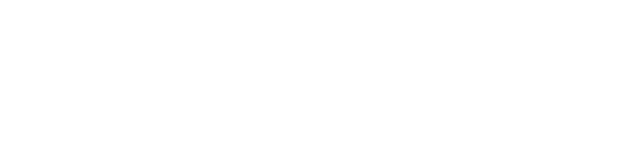
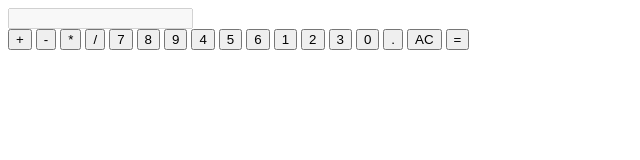
Before and after one commit to lakergarcia/calculator-js, a plain HTML site: page index.html in a window 1280 px wide. Shown: the whole page, without its empty margins (0-640 px from the left). Drawn offline with Linux system fonts and the light colour scheme.

Commit message:
feat: index elements

```diff
--- a/index.html
+++ b/index.html
@@ -8,7 +8,29 @@
 </head>
 <body>
     <main>
+        <div class="display">
+            <input type="text" id="display" disabled />
+        </div>
 
+        <div class="keys">
+            <button class="operator" id="add">+</button>
+            <button class="operator" id="subtract">-</button>
+            <button class="operator" id="multiply">*</button>
+            <button class="operator" id="divide">/</button>
+            <button id="seven">7</button>
+            <button id="eight">8</button>
+            <button id="nine">9</button>
+            <button id="four">4</button>
+            <button id="five">5</button>
+            <button id="six">6</button>
+            <button id="one">1</button>
+            <button id="two">2</button>
+            <button id="three">3</button>
+            <button id="zero">0</button>
+            <button id="decimal">.</button>
+            <button id="clear">AC</button>
+            <button id="equals">=</button>
+        </div>
     </main>
 </body>
 </html>
```
Also changed, not shown: 1 other file.
